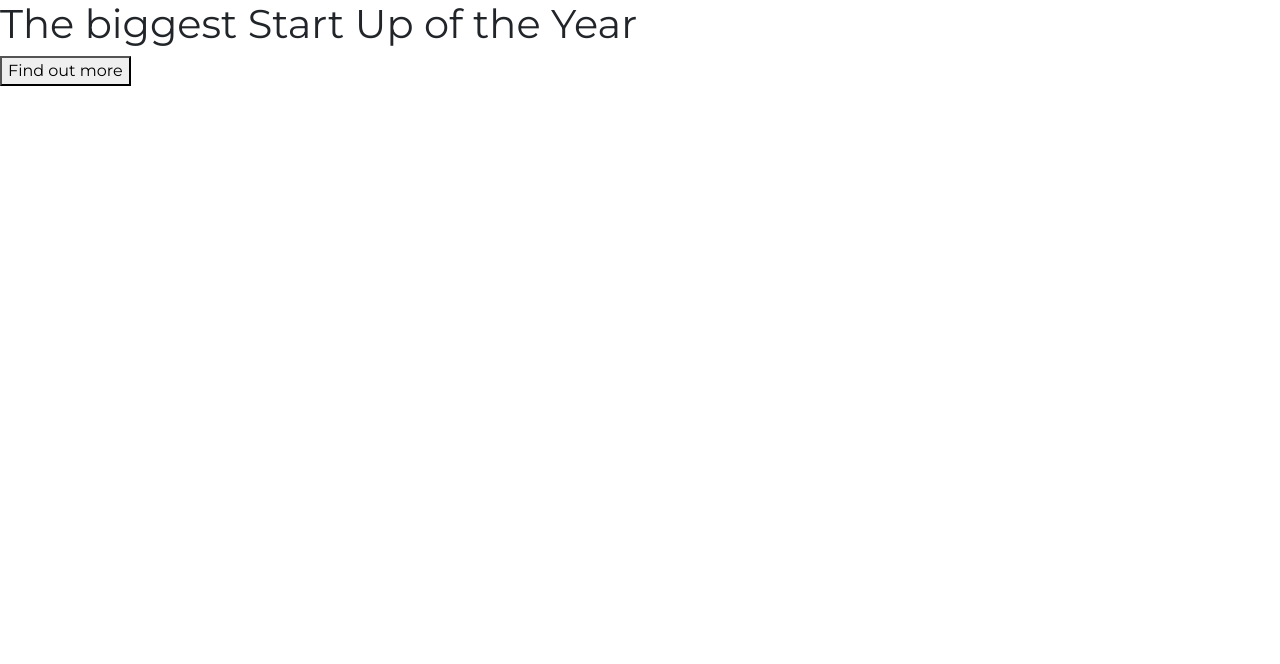
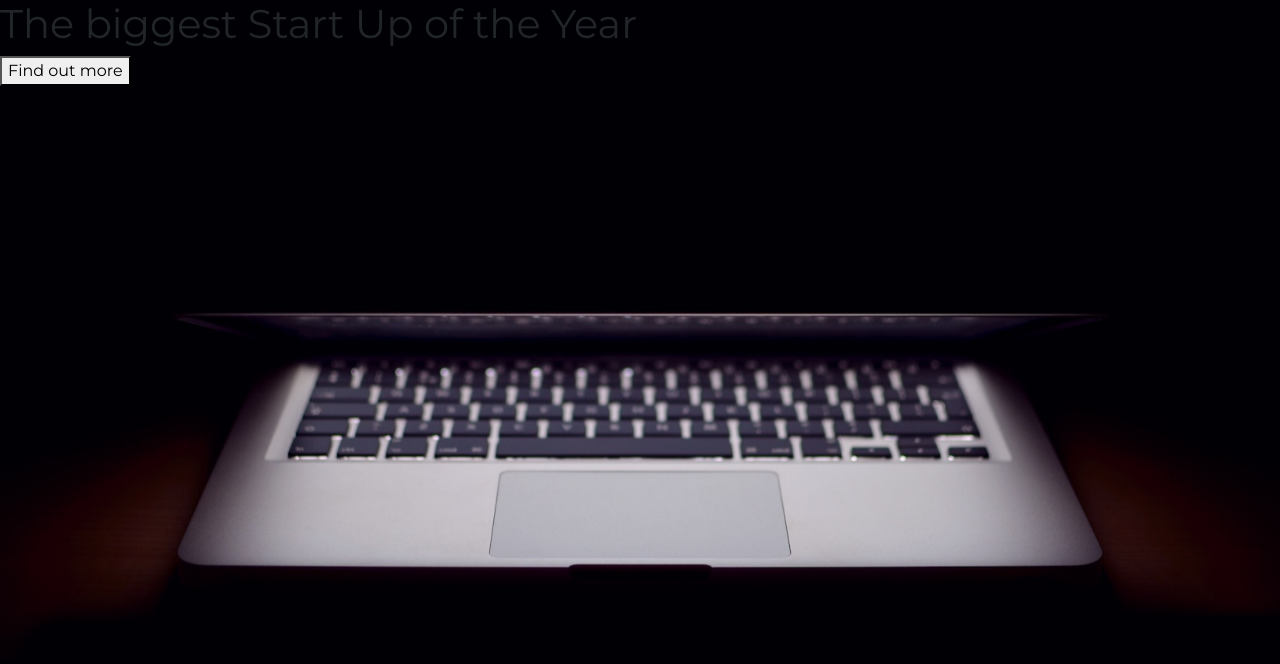
Before and after one commit to Sebadm20/Landing-Page-sdm, a plain HTML site: page index.html in a window 1280 px wide. Drawn offline with nearby package versions, Linux system fonts and the light colour scheme.

Commit message:
adding background image

```diff
--- a/style.css
+++ b/style.css
@@ -3,4 +3,10 @@ html {
   width: 100%;
   height: 100%;
   font-family: 'Montserrat', sans-serif;
+  background: url(images/header.jpg) no-repeat center center fixed;
+  -webkit-background-size: cover;
+  -moz-background-size: cover;
+  -o-background-size: cover;
+  background-size: cover;
+
 }
```
